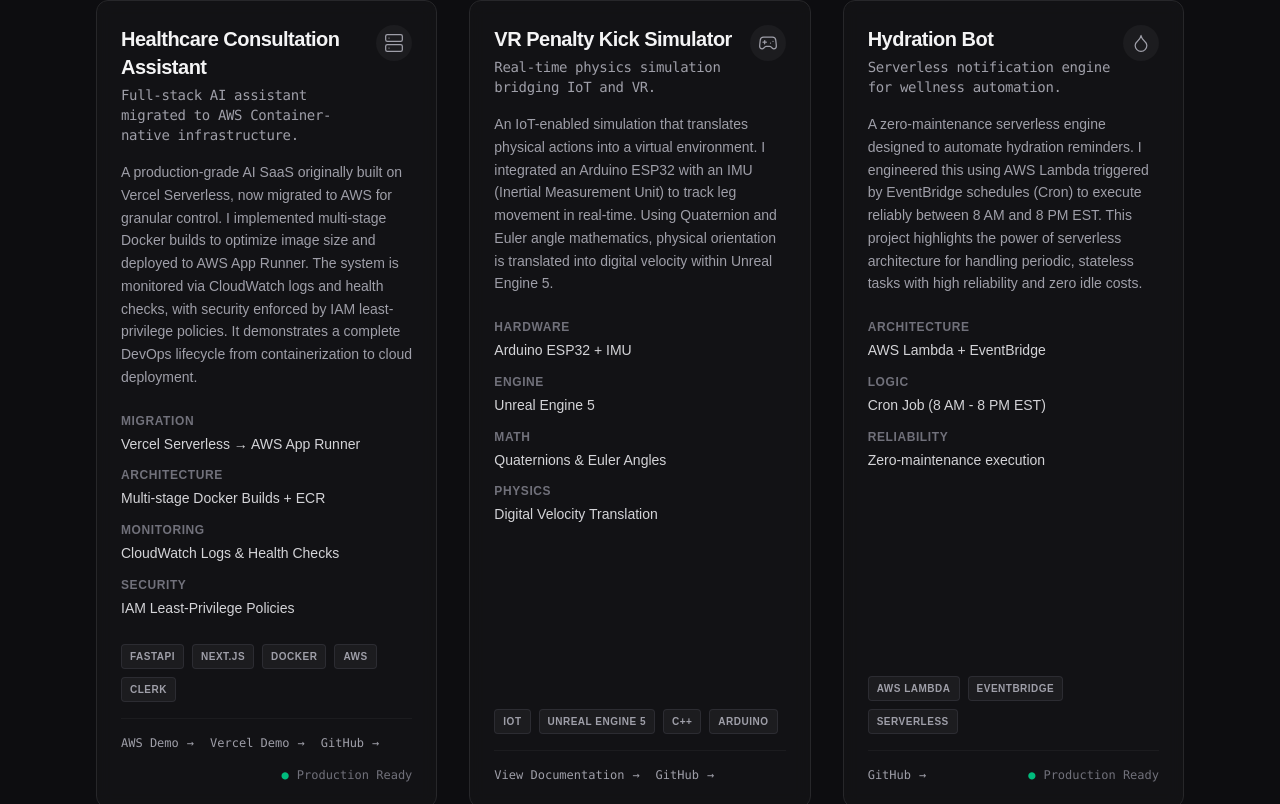
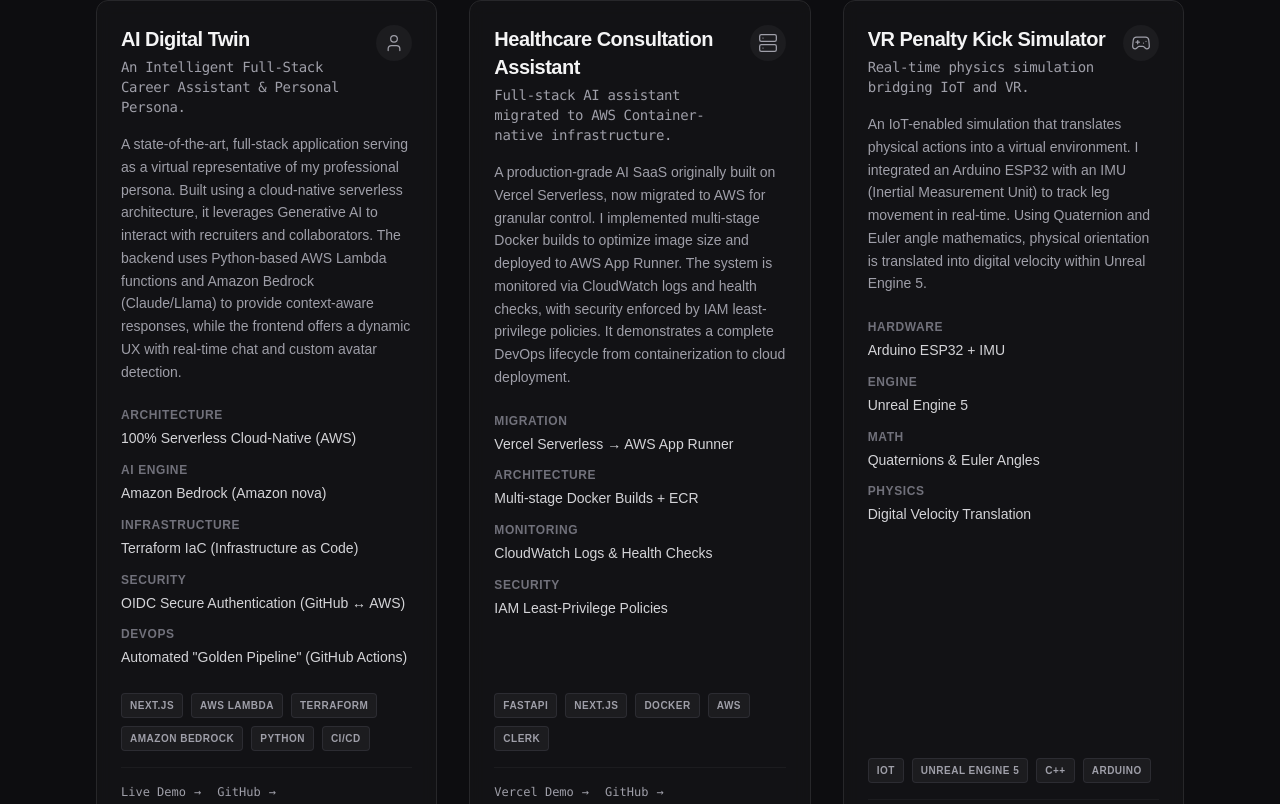
Before and after one commit to AnwarReg/Portfolio, a Next.js app: page / in a window 1280 px wide. Shown: the part 1636-2440 px from the top of the page. Built offline with nearby package versions, Linux system fonts and the light colour scheme.

Commit message:
added my digital twin project

```diff
--- a/src/app/page.tsx
+++ b/src/app/page.tsx
@@ -71,6 +71,26 @@
         className="bg-zinc-900/30"
       >
         <ProjectCard
+          title="AI Digital Twin"
+          subtitle="An Intelligent Full-Stack Career Assistant & Personal Persona."
+          detailedDescription="A state-of-the-art, full-stack application serving as a virtual representative of my professional persona. Built using a cloud-native serverless architecture, it leverages Generative AI to interact with recruiters and collaborators. The backend uses Python-based AWS Lambda functions and Amazon Bedrock (Claude/Llama) to provide context-aware responses, while the frontend offers a dynamic UX with real-time chat and custom avatar detection."
+          specs={{
+            'Architecture': '100% Serverless Cloud-Native (AWS)',
+            'AI Engine': 'Amazon Bedrock (Amazon nova)',
+            'Infrastructure': 'Terraform IaC (Infrastructure as Code)',
+            'Security': 'OIDC Secure Authentication (GitHub ↔ AWS)',
+            'DevOps': 'Automated "Golden Pipeline" (GitHub Actions)'
+          }}
+          tags={['Next.js', 'AWS Lambda', 'Terraform', 'Amazon Bedrock', 'Python', 'CI/CD']}
+          isProductionReady={true}
+          links={[
+            { label: 'Live Demo', url: 'https://dykx3nrpb7q5n.cloudfront.net/' },
+            { label: 'GitHub', url: 'https://github.com/AnwarReg/AI-digital-twin' }
+          ]}
+          icon={User}
+        />
+
+        <ProjectCard
           title="Healthcare Consultation Assistant"
           subtitle="Full-stack AI assistant migrated to AWS Container-native infrastructure."
           detailedDescription="A production-grade AI SaaS originally built on Vercel Serverless, now migrated to AWS for granular control. I implemented multi-stage Docker builds to optimize image size and deployed to AWS App Runner. The system is monitored via CloudWatch logs and health checks, with security enforced by IAM least-privilege policies. It demonstrates a complete DevOps lifecycle from containerization to cloud deployment."
@@ -83,7 +103,6 @@
           tags={['FastAPI', 'Next.js', 'Docker', 'AWS', 'Clerk']}
           isProductionReady={true}
           links={[
-            { label: 'AWS Demo', url: 'https://drutw6qptx.us-east-2.awsapprunner.com/' },
             { label: 'Vercel Demo', url: 'https://saas-orcin-three.vercel.app/' },
             { label: 'GitHub', url: 'https://github.com/AnwarReg/saas-ai' }
           ]}
```
